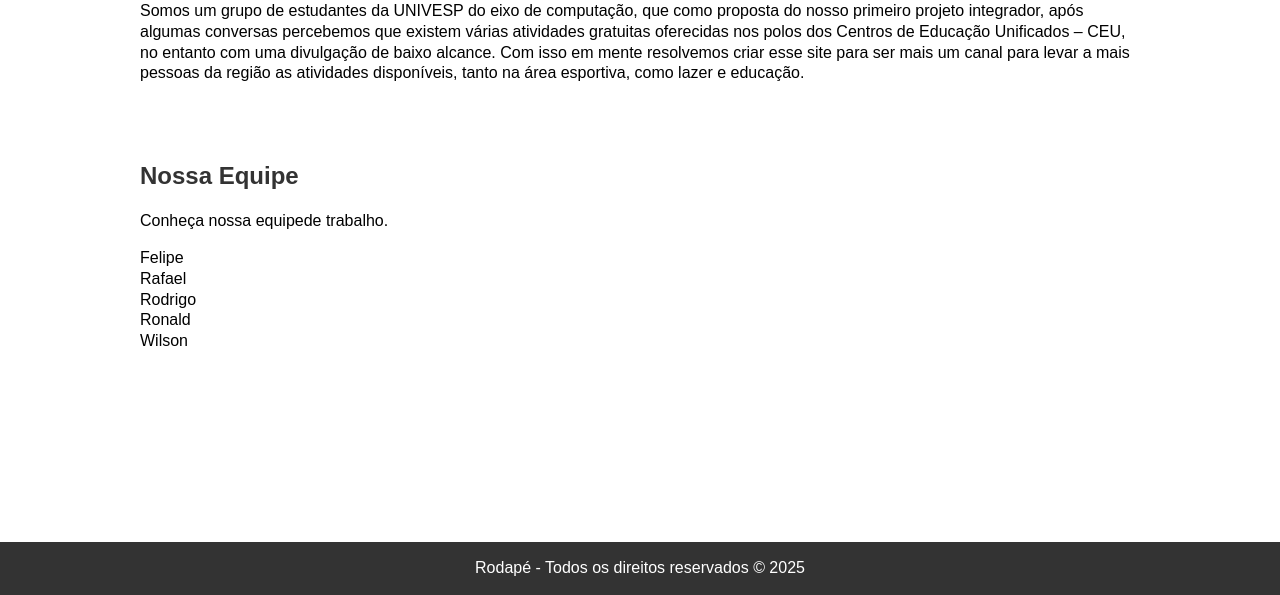
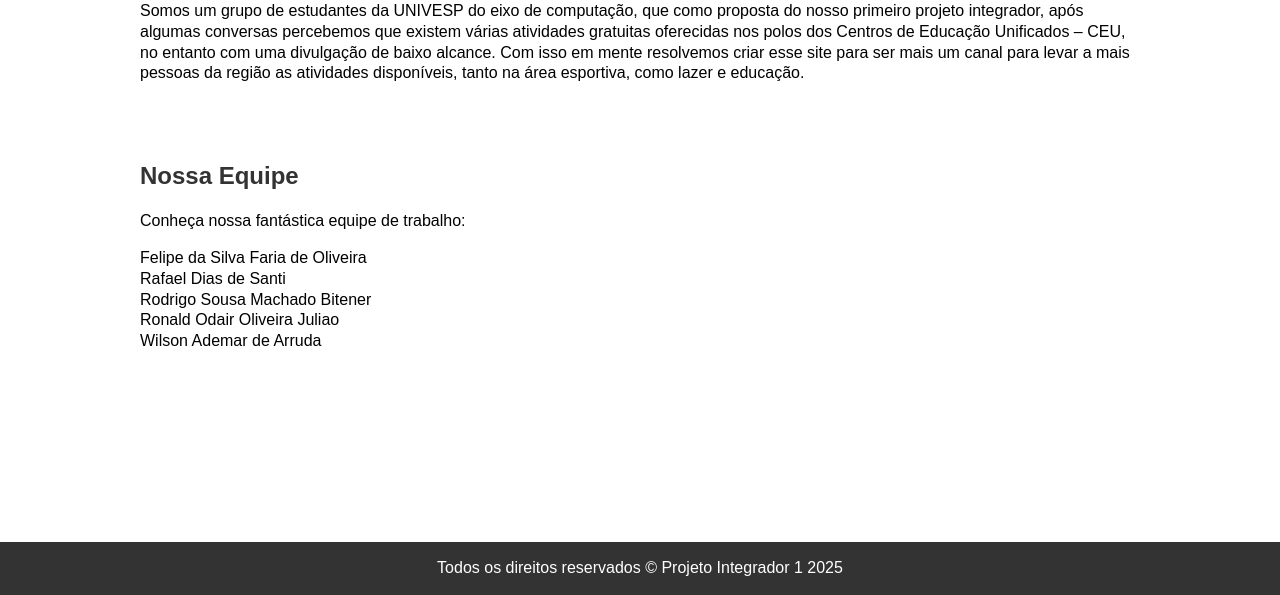
Before and after one commit to kinthh/Projeto-integrador, a Flask app: page /sobre in a window 1280 px wide. Shown: the part 205-800 px from the top of the page. Run offline with Flask 3, Linux system fonts and the light colour scheme.

Commit message:
Update sobre.html

```diff
--- a/templates/sobre.html
+++ b/templates/sobre.html
@@ -31,18 +31,18 @@
 
     <section class="content">
         <h2>Nossa Equipe</h2>
-        <p>Conheça nossa equipede trabalho.</p>
+        <p>Conheça nossa fantástica equipe de trabalho:</p>
         <ul>
-            <li>Felipe</li><br>
-            <li>Rafael</li><br>
-            <li>Rodrigo</li><br>
-            <li>Ronald</li><br>
-            <li>Wilson</li><br>
+            <li>Felipe da Silva Faria de Oliveira</li><br>
+            <li>Rafael Dias de Santi</li><br>
+            <li>Rodrigo Sousa Machado Bitener</li><br>
+            <li>Ronald Odair Oliveira Juliao</li><br>
+            <li>Wilson Ademar de Arruda</li><br>
         </ul>
     </section>
 
     <footer>
-        <p>Rodapé - Todos os direitos reservados &copy; 2025</p>
+        <p> Todos os direitos reservados &copy; Projeto Integrador 1 2025</p>
     </footer>
 </body>
 </html>
```
